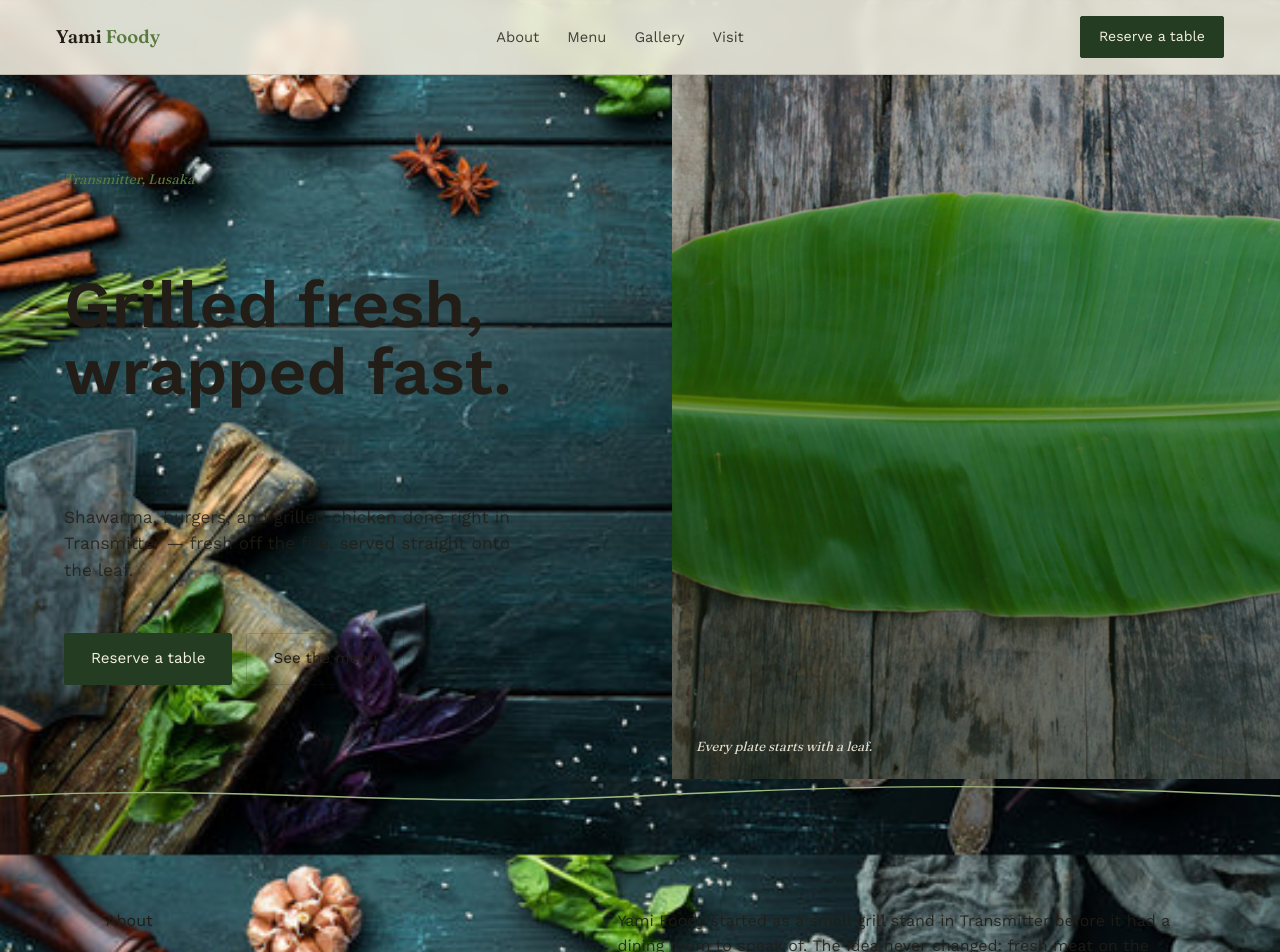
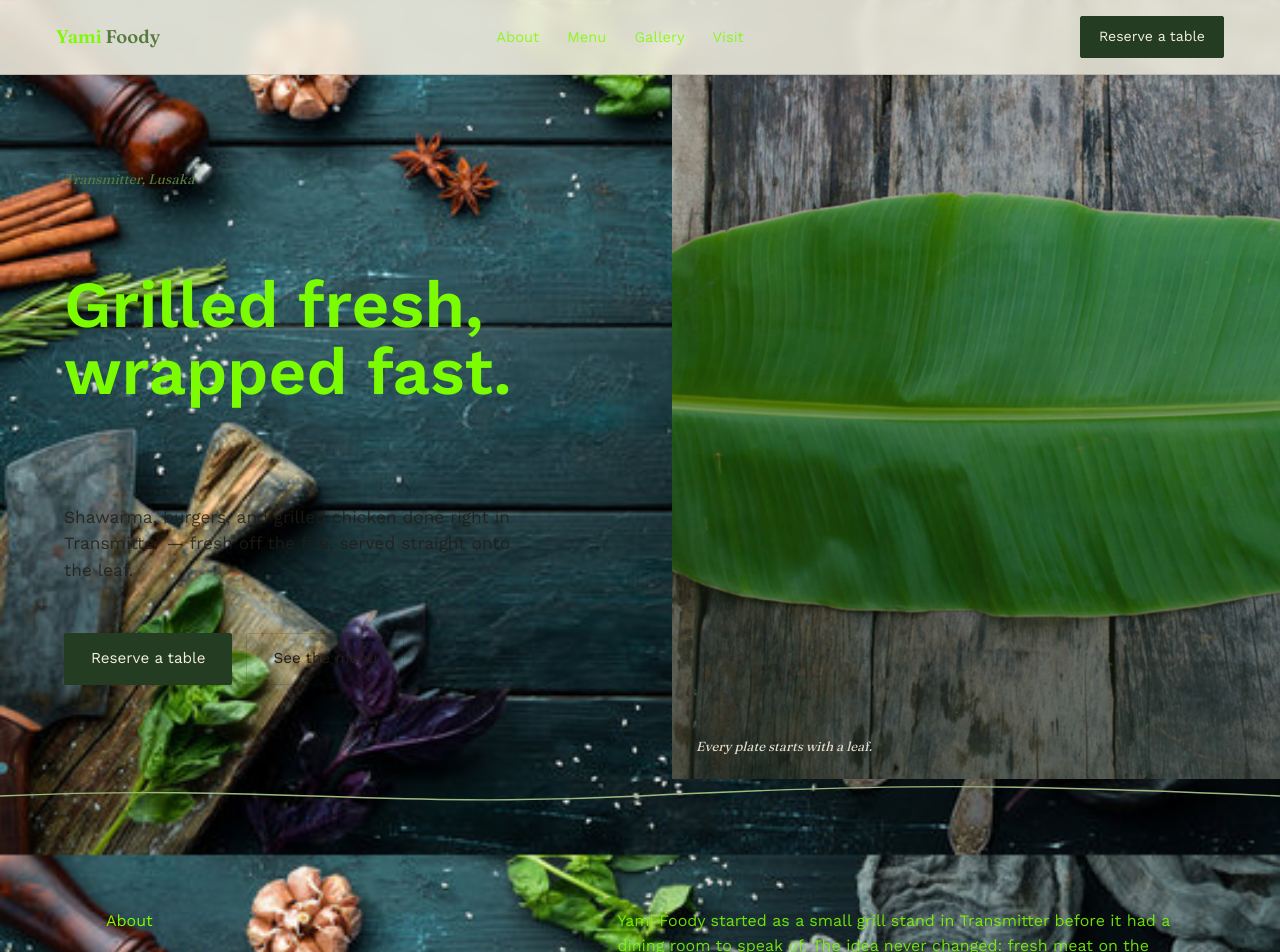
Before and after one commit to Drwbm/yamifoodie, a plain HTML site: page index.html in a window 1280 px wide. Shown: the top 952 px of the page. Drawn offline with nearby package versions, Linux system fonts and the light colour scheme; files whose address does not match are found by name.

Commit message:
Change text color to bright apple green

```diff
--- a/style.css
+++ b/style.css
@@ -415,3 +415,15 @@
   background-repeat: no-repeat;
   min-height: 100vh;
 }
+/* Bright apple green text */
+body {
+  color: #7CFC00;
+}
+
+h1, h2, h3, h4, h5, h6 {
+  color: #7CFC00 !important;
+}
+
+p, li, span {
+  color: #7CFC00;
+}
```
